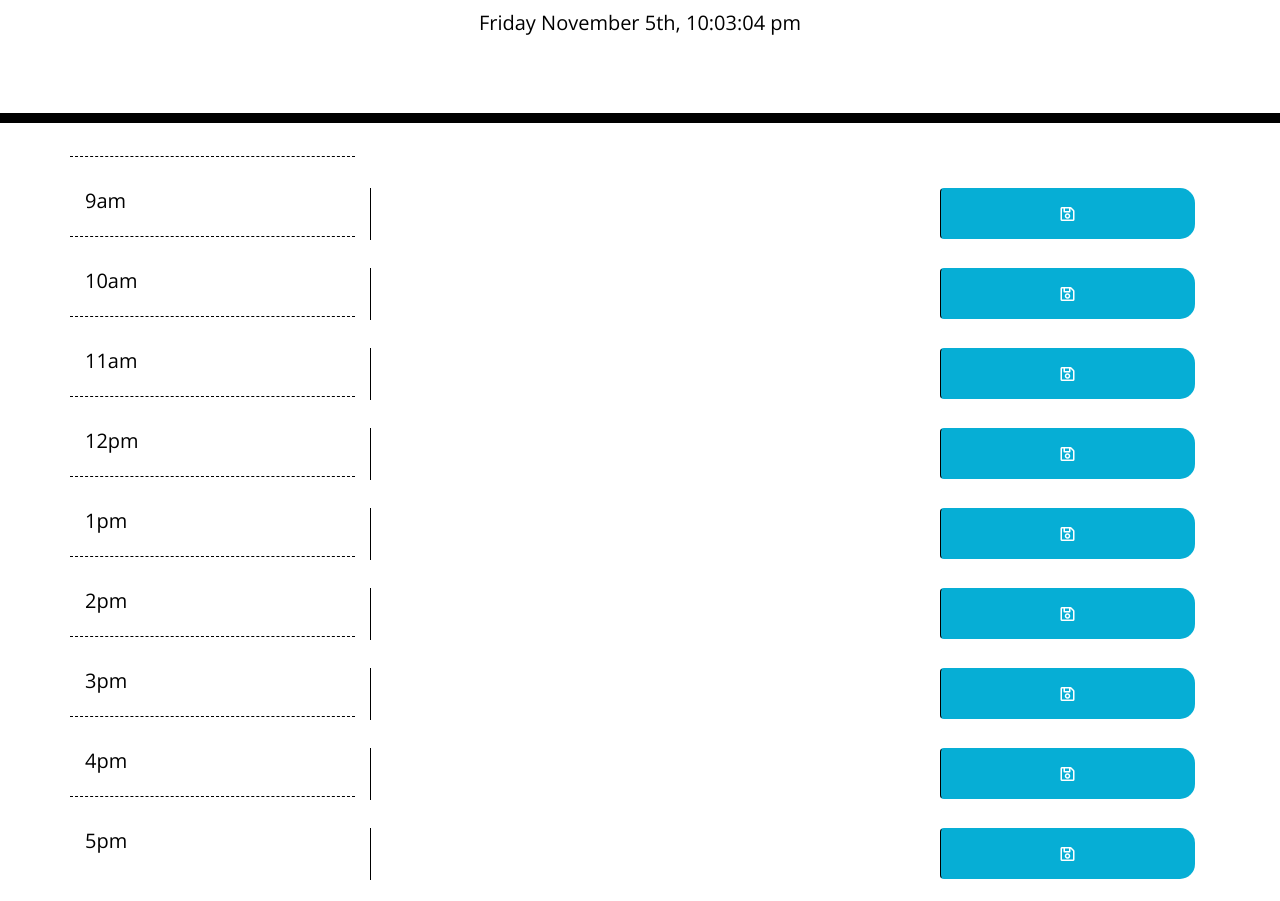
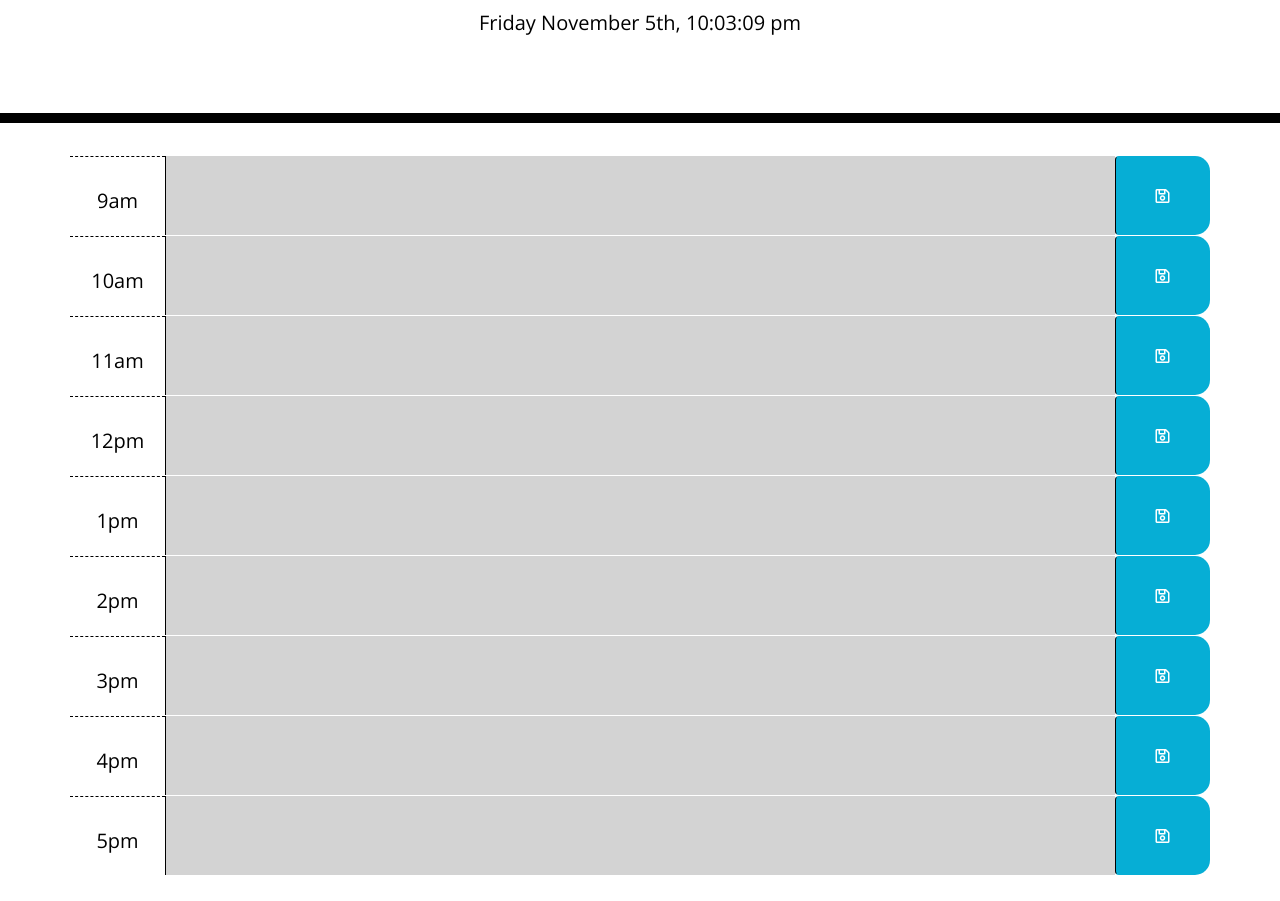
Before and after one commit to ogmedina/Homework--Third-Party-APIs, a plain HTML site: page index.html in a window 1280 px wide. Shown: the part 181-1082 px from the top of the page. Drawn offline with nearby package versions, Linux system fonts and the light colour scheme.

Commit message:
finished script, need to clean up CSS file

```diff
--- a/Assets/script.js
+++ b/Assets/script.js
@@ -1,2 +1,47 @@
+//Time thats in the Jumbotron
+var update = function(){
 var currentDay = moment().format("dddd MMMM do, h:mm:ss a");
     $("#currentDay").text(currentDay);
+}
+//checks every 1000 ms to reset seconds in time
+setInterval(update, 1000);
+
+//When the user clicks the save button, it gets the value of the description and the attribute to save the time
+$(".saveBtn").on("click", function() {
+
+    var timeSaved = $(this).parent().attr("id");
+    var textAgenda = $(this).siblings(".description").val();
+
+    console.log(timeSaved, textAgenda);
+
+    localStorage.setItem(timeSaved, textAgenda);
+
+});
+//finds the current time with the moment.js library
+var currentHour = moment().hour();
+console.log(currentHour);
+
+//function to change the colors based on what time it is
+$(".description").each(function(){
+    var agendaHour = $(this).attr("id");
+
+    if (currentHour == agendaHour){
+        $(this).addClass("present");
+    }
+    else if (currentHour > agendaHour){
+        $(this).removeClass("present");
+        $(this).addClass("past");
+    }
+
+    else {
+        $(this).removeClass("past");
+        $(this).removeClass("present");
+        $(this).addClass("future");
+    }
+});
+
+//for loop to write the value of the class plus the number plus the description based on the number from getItem()
+for (let i=9; i <=17; i++){
+
+    $("#" + i + ".description").val(localStorage.getItem(i))
+}
--- a/Assets/style.css
+++ b/Assets/style.css
@@ -12,7 +12,7 @@ textarea{
   border-left: 1px solid black;
   padding: 10px;
   width: 100%;
-  /* height: 100%; */
+  height: 100%;
 }
 
 .jumbotron {
@@ -25,6 +25,7 @@ textarea{
 
 .description{
   white-space: pre-wrap;
+
 }
 
 .time-block{
@@ -67,7 +68,7 @@ textarea{
   background-color: #06AED5;
   color: white;
   width: 100%;
-  height: 50%;
+  height: 100%;
 }
 
 .saveBtn i:hover {
--- a/index.html
+++ b/index.html
@@ -28,119 +28,72 @@
       <p class="lead">A simple calendar app for scheduling your work day</p>
       <p id="currentDay" class="lead"></p>
     </header>
+    <!-- Timeblocks go here -->
     <div class="container">
-
-      <div class = "row">
-        <div class="col-md-3 hour">
+      <div class="row time-block" id="9">
+        <div class = "col-md-1 hour">
           <h5>9am</h5>
         </div>
-        <div class="col-md-6 textarea">
-          <textarea></textarea>
-        </div>
-        <div class="col-md-3">
-          <button class ="btn saveBtn"><i class="far fa-save"></i></button>
-        </div>
+      <textarea class = "col-md-10 description" id = "9"></textarea>
+      <button class ="btn col-md-1 saveBtn"><i class="far fa-save"></i></button>
+    </div>
+      <div class="row time-block" id="10">
+        <div class = "col-md-1 hour">
+        <h5>10am</h5>
       </div>
-
-      <div class = "row">
-        <div class="col-md-3 hour">
-          <h5>10am</h5>
-        </div>
-        <div class="col-md-6 textarea">
-          <textarea></textarea>
-        </div>
-        <div class="col-md-3">
-          <button class ="btn saveBtn"><i class="far fa-save"></i></button>
-        </div>
+      <textarea class = "col-md-10 description" id = "10"></textarea>
+      <button class ="btn col-md-1 saveBtn"><i class="far fa-save"></i></button>
+     </div>
+    <div class="row time-block" id="11">
+      <div class = "col-md-1 hour">
+      <h5>11am</h5>
       </div>
-
-      <div class = "row">
-        <div class="col-md-3 hour">
-          <h5>11am</h5>
-        </div>
-        <div class="col-md-6 textarea">
-          <textarea></textarea>
-        </div>
-        <div class="col-md-3">
-          <button class ="btn saveBtn"><i class="far fa-save"></i></button>
-        </div>
+    <textarea class = "col-md-10 description" id = "11"></textarea>
+    <button class ="btn col-md-1 saveBtn"><i class="far fa-save"></i></button>
+    </div>
+    <div class="row time-block" id="12">
+      <div class = "col-md-1 hour">
+      <h5>12pm</h5>
       </div>
-
-      <div class = "row">
-        <div class="col-md-3 hour">
-          <h5>12pm</h5>
-        </div>
-        <div class="col-md-6 textarea">
-          <textarea></textarea>
-        </div>
-        <div class="col-md-3">
-          <button class ="btn saveBtn"><i class="far fa-save"></i></button>
-        </div>
+    <textarea class = "col-md-10 description" id = "12"></textarea>
+    <button class ="btn col-md-1 saveBtn"><i class="far fa-save"></i></button>
+    </div>
+    <div class="row time-block" id="13">
+      <div class = "col-md-1 hour">
+      <h5>1pm</h5>
       </div>
-
-      <div class = "row">
-        <div class="col-md-3 hour">
-          <h5>1pm</h5>
-        </div>
-        <div class="col-md-6 textarea">
-          <textarea></textarea>
-        </div>
-        <div class="col-md-3">
-          <button class ="btn saveBtn"><i class="far fa-save"></i></button>
-        </div>
+    <textarea class = "col-md-10 description" id = "13"></textarea>
+    <button class ="btn col-md-1 saveBtn"><i class="far fa-save"></i></button>
+    </div>
+    <div class="row time-block" id="14">
+      <div class = "col-md-1 hour">
+      <h5>2pm</h5>
       </div>
-
-      <div class = "row">
-        <div class="col-md-3 hour">
-          <h5>2pm</h5>
-        </div>
-        <div class="col-md-6 textarea">
-          <textarea></textarea>
-        </div>
-        <div class="col-md-3">
-          <button class ="btn saveBtn"><i class="far fa-save"></i></button>
-        </div>
+    <textarea class = "col-md-10 description" id = "14"></textarea>
+    <button class ="btn col-md-1 saveBtn"><i class="far fa-save"></i></button>
+    </div>
+    <div class="row time-block" id="15">
+      <div class = "col-md-1 hour">
+      <h5>3pm</h5>
       </div>
-
-      <div class = "row">
-        <div class="col-md-3 hour">
-          <h5>3pm</h5>
-        </div>
-        <div class="col-md-6 textarea">
-          <textarea></textarea>
-        </div>
-        <div class="col-md-3">
-          <button class ="btn saveBtn"><i class="far fa-save"></i></button>
-        </div>
+    <textarea class = "col-md-10 description" id = "15"></textarea>
+    <button class ="btn col-md-1 saveBtn"><i class="far fa-save"></i></button>
+    </div>
+    <div class="row time-block" id="16">
+      <div class = "col-md-1 hour">
+      <h5>4pm</h5>
       </div>
-
-      <div class = "row">
-        <div class="col-md-3 hour">
-          <h5>4pm</h5>
-        </div>
-        <div class="col-md-6 textarea">
-          <textarea></textarea>
-        </div>
-        <div class="col-md-3">
-          <button class ="btn saveBtn"><i class="far fa-save"></i></button>
-        </div>
+    <textarea class = "col-md-10 description" id = "16"></textarea>
+    <button class ="btn col-md-1 saveBtn"><i class="far fa-save"></i></button>
+    </div>
+    <div class="row time-block" id="17">
+      <div class = "col-md-1 hour">
+      <h5>5pm</h5>
       </div>
-
-      <div class = "row">
-        <div class="col-md-3 hour">
-          <h5>5pm</h5>
-        </div>
-        <div class="col-md-6 textarea">
-          <textarea></textarea>
-        </div>
-        <div class="col-md-3">
-          <button class ="btn saveBtn"><i class="far fa-save"></i></button>
-        </div>
-      </div>
-
-      <!-- Timeblocks go here -->
+    <textarea class = "col-md-10 description" id = "17"></textarea>
+    <button class ="btn col-md-1 saveBtn"><i class="far fa-save"></i></button>
     </div>
-
+</div>
     <script src="https://cdnjs.cloudflare.com/ajax/libs/jquery/3.2.1/jquery.min.js"></script>
     <script src="https://cdnjs.cloudflare.com/ajax/libs/moment.js/2.24.0/moment.min.js"></script>
     <script src="Assets/script.js"></script>
```
